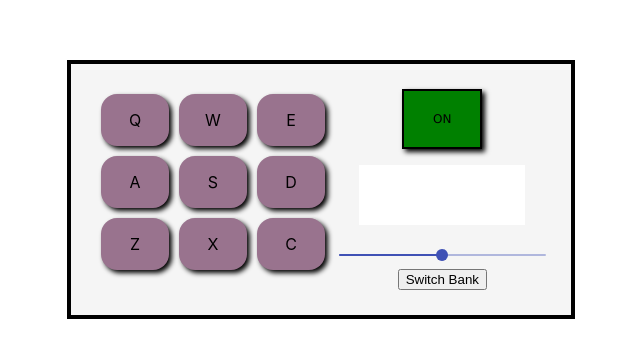
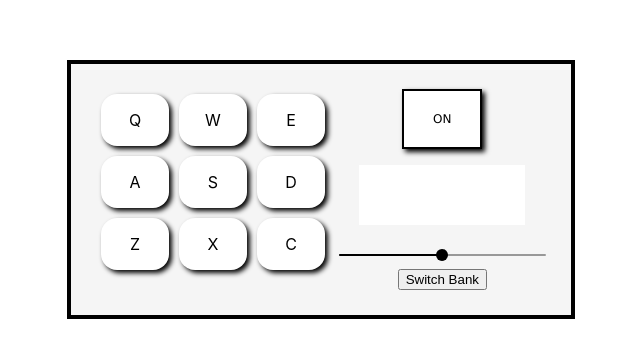
Before and after one commit to zarif-al/sound-board, a React (Create React App) app: page / in a window 1280 px wide. Shown: the part 211-568 px from the top of the page, without its empty margins (319-959 px from the left). Built offline with nearby package versions, Linux system fonts and the light colour scheme.

Commit message:
added reducer, replaced filter with find, removed repeat code blocks

```diff
--- a/src/App.js
+++ b/src/App.js
@@ -1,115 +1,142 @@
 import './App.css';
-import {useRef, useState, useEffect, createRef} from 'react';
+import {useRef, useEffect, createRef, useReducer} from 'react';
 import collection from './Collection';
 import Slider from '@material-ui/core/Slider';
 function App() {
+  //keydown action listener
+  useEffect(() => {
+    window.addEventListener("keydown", handleKeyDown);
 
-  //states and refs declaration
-  const [bank, setBank] = useState(true);
-  const [volume, setVolume] = useState(0.5);
-  const [isOn, setOn] = useState(true);
+    return function cleanup(){
+       window.removeEventListener("keydown", handleKeyDown);
+    }
+  });
+
+  //define reducer
+  const reducer = (state, action) => {
+    if(action.type === "changeVolume"){
+      return {
+        ...state,
+        volume : action.param
+      }
+    }
+
+    if(action.type === "setOn"){
+      return {
+        ...state,
+        isOn : !state.isOn
+      }
+    }
+
+    if(action.type === "changeBank"){
+      if(state.bankName === "Heater Kit"){
+
+        return {
+          ...state,
+          bankName : "Smooth Piano Kit"
+        }
+
+      }else{
+
+        return {
+          ...state,
+          bankName : "Heater Kit"
+        }
+
+      }
+    }
+
+    throw new Error('No action received')
+  }
+
+  //define defaultState
+  const defaultState = {
+    bankName : "Heater Kit",
+    volume : 0.5,
+    isOn : true
+  }
+  //using reducer
+  const [state, dispatch] = useReducer(reducer, defaultState)
+
+  //reference declaration
   const displayMessage = useRef(null);
+
+  //Drum pad styling
+  const style = () => {
+    if(state.isOn){
+       return({
+           background: "white",
+           boxShadow: "black 3px 3px 5px"
+        })
+    }else{
+       return({
+        background : "darkGray",
+        boxShadow : "none",
+      })
+    }
+  }
 
   //ref array for declaring ref with map
   let divRefs = [];
 
   //setting display Message
-  let bankName;
-  if(bank){
-    bankName = 'Heater Kit';
-    if(isOn){
-      if(displayMessage.current != null){
-      displayMessage.current.innerText = "Heater Kit"
-    }
+    if(state.isOn){
+     if(displayMessage.current != null){
+      displayMessage.current.innerText = state.bankName
+     }
     }else{
       displayMessage.current.innerText = ""
     }
-  }else{
-    bankName = "Smooth Piano Kit"
-     if(isOn){
-      if(displayMessage.current != null){
-      displayMessage.current.innerText = "Smooth Piano Kit"
-    }
-    }else{
-      displayMessage.current.innerText = ""
-    }
-  }
 
-  //get currentCollection depending on bank state
-  let currentCollection = collection.filter(source => {
-          if(source.kitName === bankName){
-            return source;
-          }else{
-        return null;
-      }
-  });
+  //load audio set
+  let audioSet = collection.filter(source => source.kitName === state.bankName);
 
-  //keydown function
+  //keydown handler
   const handleKeyDown = (e) => {
-    if(isOn){
-      //get key object name
-    const selectedName = currentCollection.filter((source)=>{
-      if(e.key.toUpperCase() === source.id){
-          return source;
-      }
-    });
 
-    //get associated div
-    let selectedDiv = [];
-    if(selectedName.length === 1){
-      selectedDiv = divRefs.filter((divRef)=>{
-      if(divRef.current.id === selectedName[0].name){
-        return divRef;
-      }
-    });
+    if(state.isOn){
+        //get key object name
+        const audioKey = audioSet.find((source) => e.key.toUpperCase() === source.id );
+
+        //get associated div
+        let audioDiv;
+        if(audioKey !== undefined){
+          audioDiv = divRefs.find((divRef)=> divRef.current.id === audioKey.name);
+        }
+
+        //play audio
+        if(audioDiv !== undefined){
+          play(audioDiv);
+        }
     }
 
-    //start action
-    if(selectedDiv.length === 1){
-      displayMessage.current.innerText = selectedDiv[0].current.id;
-      selectedDiv[0].current.style.background = '#f64c72';
-      selectedDiv[0].current.style.boxShadow = "none";
-      selectedDiv[0].current.childNodes[0].volume = volume;
-      selectedDiv[0].current.childNodes[0].load();
-      selectedDiv[0].current.childNodes[0].play();
-      setTimeout(function(){
-      selectedDiv[0].current.style.boxShadow = "2px 2px black";
-      selectedDiv[0].current.style.background = '#99738E';
-    }, 100)
-    }
-    }
   };
 
-  //keydown action listener
-  useEffect(() => {
-    window.addEventListener("keydown", handleKeyDown);
-    return () => {
-      window.removeEventListener("keydown", handleKeyDown);
-    }
-  })
 
 
-  //click function
+
+  //audio play
   const play = (divRef) => {
-   if(isOn){
+   if(state.isOn){
      displayMessage.current.innerText = divRef.current.id;
-     divRef.current.style.background = '#f64c72';
-     divRef.current.style.boxShadow = "none";
-     divRef.current.childNodes[0].volume = volume;
+     divRef.current.style.boxShadow = "white 0px 3px";
+     divRef.current.style.height = "2.8rem";
+     divRef.current.childNodes[0].volume = state.volume;
      divRef.current.childNodes[0].load();
      divRef.current.childNodes[0].play();
      setTimeout(function(){
-     divRef.current.style.boxShadow = "2px 2px black";
-     divRef.current.style.background = '#99738E';
+     divRef.current.style.boxShadow = "black 3px 3px 5px";
+     divRef.current.style.background = 'white';
+     divRef.current.style.height = "3rem";
     }, 100);
    }
   }
 
 
   //volume state
-  const handleVolumeChange = (event ,volume) => {
+  const handleVolumeChange = (volume) => {
     displayMessage.current.innerText = 'Volume : '+Math.round(volume*100);
-    setVolume(volume);
+    dispatch({type : "changeVolume", param : volume})
   }
 
 
@@ -118,11 +145,11 @@ function App() {
       <div className="musical-controls">
       {
         //creating divs
-        currentCollection.map((source) => {
+        audioSet.map((source) => {
           const divRef = createRef();
           divRefs.push(divRef);
           return(
-            <div className="drum-pad" id={source.name} style={{background: "#99738E"}} ref={divRef} onClick={()=>{play(divRef)}}>
+            <div className="drum-pad" id={source.name} ref={divRef} onClick={()=>{play(divRef)}} style={style()}>
                 <audio className="clip" src={source.src} id={source.id} ></audio>
                  {source.id}
             </div>
@@ -131,12 +158,12 @@ function App() {
       }
       </div>
       <div className="operating-controls">
-      <button className="power-btn" onClick={()=>{setOn(!isOn)}} style={{background : isOn ? "green" : "red"}} >{isOn ? "ON" : "OFF"}</button>
+      <button className="power-btn" onClick={()=>{ dispatch({type : "setOn"}) }}>{state.isOn ? "ON" : "OFF"}</button>
         <div className="displayMessage" >
           <p ref={displayMessage} id="display"></p>
         </div>
-        <Slider value={volume} onChange={handleVolumeChange} min={0} max={1} step={0.01} />
-        <button className="bank_switch" onClick={()=>{setBank((bank)=>{return !bank})}}>Switch Bank</button>
+        <Slider value={state.volume} onChange={handleVolumeChange} min={0} max={1} step={0.01} style={{color : "black"}}/>
+        <button className="bank_switch" onClick={()=>{dispatch({type : "changeBank"})}}>Switch Bank</button>
       </div>
     </div>
   );
```
